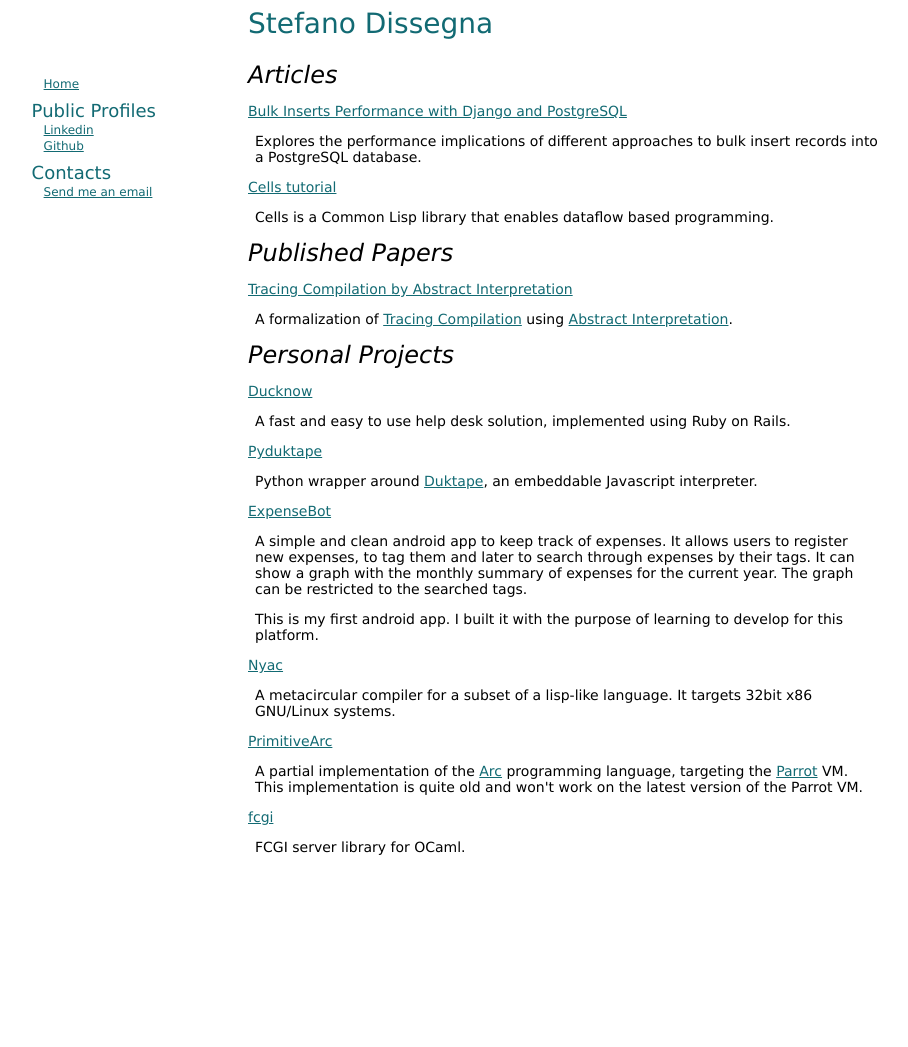
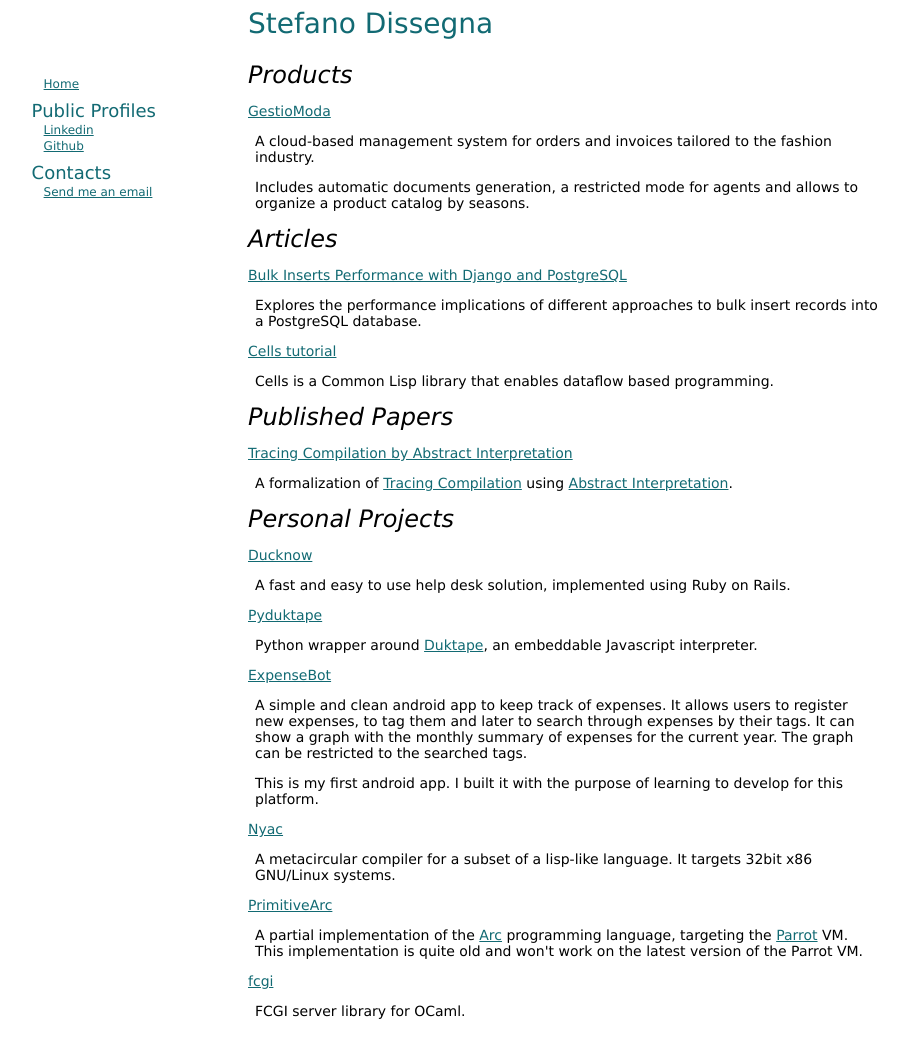
Before and after one commit to stefano/stefano.github.com, a Jekyll site: the page built from index.html, in a window 1280 px wide. Shown: the whole page, without its empty margins (8-916 px from the left). Built offline with Jekyll 4.4.1, drawn with Linux system fonts in a browser that asks for light colours; before the commit the page ends 900 px from its top, so only the background shows below that.

Commit message:
gestiomoda link

```diff
--- a/index.html
+++ b/index.html
@@ -2,6 +2,20 @@
 layout: base
 title: Stefano Dissegna
 ---
+
+<h2>Products</h2>
+<ul>
+  <li>
+    <h3><a href="http://gestiomoda.it">GestioModa</a></h3>
+    <p>
+      A cloud-based management system for orders and invoices tailored to the fashion industry.
+    </p>
+    <p>
+      Includes automatic documents generation, a restricted mode for agents and allows to organize
+      a product catalog by seasons.
+    </p>
+  </li>
+</ul>
 
 <h2>Articles</h2>
 <ul>
```
